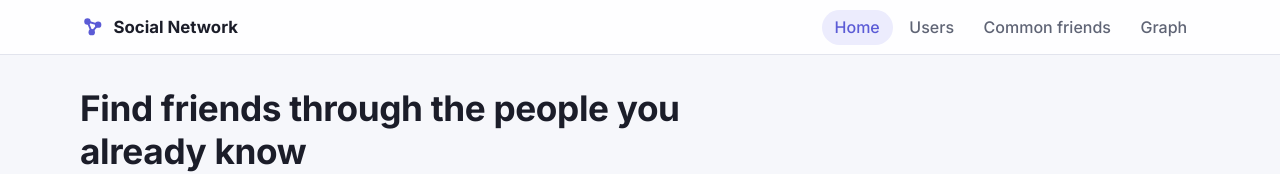
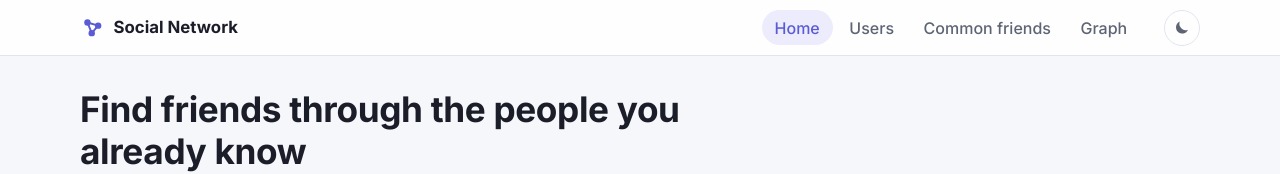
Before and after one commit to AleBL/social-network, a Vue app in the folder social-network-frontend/: page / in a window 1280 px wide. Shown: the top 174 px of the page. Built offline with nearby package versions, Linux system fonts and the light colour scheme; no server answers.

Commit message:
feat(frontend): add a light/dark theme toggle

```diff
--- a/social-network-frontend/index.html
+++ b/social-network-frontend/index.html
@@ -15,6 +15,18 @@
       href="https://fonts.googleapis.com/css2?family=Inter:wght@400;500;600;700&display=swap"
     />
     <title>Social Network</title>
+    <script>
+      // Applies the saved theme before the first paint (no flash of the
+      // wrong theme). Same storage key as src/utils/theme.js.
+      try {
+        const theme = localStorage.getItem('theme');
+        if (theme === 'light' || theme === 'dark') {
+          document.documentElement.dataset.theme = theme;
+        }
+      } catch {
+        // Storage blocked (private mode): the system theme is used.
+      }
+    </script>
   </head>
   <body>
     <noscript>
--- a/social-network-frontend/src/App.vue
+++ b/social-network-frontend/src/App.vue
@@ -24,6 +24,7 @@
           </RouterLink>
           <RouterLink to="/graph" class="nav-link">Graph</RouterLink>
         </nav>
+        <ThemeToggle />
       </div>
     </header>
 
@@ -45,10 +46,11 @@
 
 <script>
 import ApiStatus from './components/ApiStatus.vue';
+import ThemeToggle from './components/ThemeToggle.vue';
 
 export default {
   name: 'App',
-  components: { ApiStatus }
+  components: { ApiStatus, ThemeToggle }
 };
 </script>
 
@@ -108,6 +110,7 @@ export default {
 nav {
   display: flex;
   gap: 0.25rem;
+  margin-left: auto;
   overflow-x: auto;
 }
 
--- a/social-network-frontend/src/assets/main.css
+++ b/social-network-frontend/src/assets/main.css
@@ -1,45 +1,35 @@
 /* Design tokens and base styles shared by every page.
-   The dark theme follows the operating system preference. */
+   Each color is light-dark(light value, dark value). The theme follows the
+   operating system until the user picks one with the header toggle, which
+   sets <html data-theme="light|dark"> (see utils/theme.js). */
 :root {
-  color-scheme: light;
-  --color-bg: #f6f7fb;
-  --color-surface: #ffffff;
-  --color-surface-2: #f0f1f7;
-  --color-border: #e2e4ed;
-  --color-text: #1b1d29;
-  --color-muted: #5f6475;
-  --color-primary: #5b5bd6;
-  --color-primary-hover: #4848c2;
-  --color-primary-soft: #ececfd;
-  --color-on-primary: #ffffff;
-  --color-error: #c92a2a;
-  --color-success: #2b8a3e;
-  --shadow-sm: 0 1px 2px rgb(16 24 40 / 6%);
-  --shadow-md: 0 8px 24px rgb(16 24 40 / 8%);
+  color-scheme: light dark;
+  --color-bg: light-dark(#f6f7fb, #0e1016);
+  --color-surface: light-dark(#ffffff, #161922);
+  --color-surface-2: light-dark(#f0f1f7, #1e2230);
+  --color-border: light-dark(#e2e4ed, #2a2f3e);
+  --color-text: light-dark(#1b1d29, #e8eaf2);
+  --color-muted: light-dark(#5f6475, #9ba2b6);
+  --color-primary: light-dark(#5b5bd6, #8e90ff);
+  --color-primary-hover: light-dark(#4848c2, #a7a9ff);
+  --color-primary-soft: light-dark(#ececfd, #252851);
+  --color-on-primary: light-dark(#ffffff, #11131c);
+  --color-error: light-dark(#c92a2a, #ff8a8a);
+  --color-success: light-dark(#2b8a3e, #6ad381);
+  --shadow-sm: 0 1px 2px light-dark(rgb(16 24 40 / 6%), rgb(0 0 0 / 40%));
+  --shadow-md: 0 8px 24px light-dark(rgb(16 24 40 / 8%), rgb(0 0 0 / 45%));
   --radius: 14px;
   --radius-sm: 8px;
   --font-sans: 'Inter', system-ui, -apple-system, 'Segoe UI', Roboto,
     sans-serif;
 }
 
-@media (prefers-color-scheme: dark) {
-  :root {
-    color-scheme: dark;
-    --color-bg: #0e1016;
-    --color-surface: #161922;
-    --color-surface-2: #1e2230;
-    --color-border: #2a2f3e;
-    --color-text: #e8eaf2;
-    --color-muted: #9ba2b6;
-    --color-primary: #8e90ff;
-    --color-primary-hover: #a7a9ff;
-    --color-primary-soft: #252851;
-    --color-on-primary: #11131c;
-    --color-error: #ff8a8a;
-    --color-success: #6ad381;
-    --shadow-sm: 0 1px 2px rgb(0 0 0 / 40%);
-    --shadow-md: 0 8px 24px rgb(0 0 0 / 45%);
-  }
+:root[data-theme='light'] {
+  color-scheme: light;
+}
+
+:root[data-theme='dark'] {
+  color-scheme: dark;
 }
 
 *,
--- /dev/null
+++ b/social-network-frontend/src/components/ThemeToggle.vue
@@ -0,0 +1,71 @@
+<template>
+  <button
+    type="button"
+    class="theme-toggle"
+    :aria-label="label"
+    :title="label"
+    @click="toggle"
+  >
+    <!-- Shows the theme you switch to: a sun in dark mode, a moon in light. -->
+    <svg v-if="theme === 'dark'" viewBox="0 0 24 24" aria-hidden="true">
+      <circle cx="12" cy="12" r="4" fill="currentColor" />
+      <g stroke="currentColor" stroke-width="2" stroke-linecap="round">
+        <path
+          d="M12 2v2M12 20v2M4.9 4.9l1.4 1.4M17.7 17.7l1.4 1.4M2 12h2M20 12h2M4.9 19.1l1.4-1.4M17.7 6.3l1.4-1.4"
+        />
+      </g>
+    </svg>
+    <svg v-else viewBox="0 0 24 24" aria-hidden="true">
+      <path
+        fill="currentColor"
+        d="M20.5 14.6A8.5 8.5 0 0 1 9.4 3.5a8.5 8.5 0 1 0 11.1 11.1z"
+      />
+    </svg>
+  </button>
+</template>
+
+<script>
+import { getCurrentTheme, setTheme } from '../utils/theme';
+
+export default {
+  name: 'ThemeToggle',
+  data() {
+    return { theme: getCurrentTheme() };
+  },
+  computed: {
+    label() {
+      return this.theme === 'dark'
+        ? 'Switch to light theme'
+        : 'Switch to dark theme';
+    }
+  },
+  methods: {
+    toggle() {
+      this.theme = this.theme === 'dark' ? 'light' : 'dark';
+      setTheme(this.theme);
+    }
+  }
+};
+</script>
+
+<style scoped>
+.theme-toggle {
+  width: 2.25rem;
+  height: 2.25rem;
+  padding: 0;
+  border-radius: 50%;
+  border-color: var(--color-border);
+  background: transparent;
+  color: var(--color-muted);
+}
+
+.theme-toggle:hover:not(:disabled) {
+  background: var(--color-surface-2);
+  color: var(--color-text);
+}
+
+svg {
+  width: 1.1rem;
+  height: 1.1rem;
+}
+</style>
--- a/social-network-frontend/src/components/UserAvatar.vue
+++ b/social-network-frontend/src/components/UserAvatar.vue
@@ -68,8 +68,15 @@ export default {
   width: var(--size);
   height: var(--size);
   border-radius: 50%;
-  background: hsl(var(--avatar-hue) 70% 92%);
-  color: hsl(var(--avatar-hue) 55% 30%);
+  /* Follows the light/dark theme (see main.css). */
+  background: light-dark(
+    hsl(var(--avatar-hue) 70% 92%),
+    hsl(var(--avatar-hue) 35% 24%)
+  );
+  color: light-dark(
+    hsl(var(--avatar-hue) 55% 30%),
+    hsl(var(--avatar-hue) 80% 84%)
+  );
   font-weight: 700;
   font-size: calc(var(--size) * 0.38);
   letter-spacing: 0.02em;
@@ -88,10 +95,4 @@ export default {
   --size: 4.5rem;
 }
 
-@media (prefers-color-scheme: dark) {
-  .avatar {
-    background: hsl(var(--avatar-hue) 35% 24%);
-    color: hsl(var(--avatar-hue) 80% 84%);
-  }
-}
 </style>
--- /dev/null
+++ b/social-network-frontend/src/utils/theme.js
@@ -0,0 +1,36 @@
+// Light/dark theme. Without a saved choice the operating system decides;
+// the toggle saves "light" or "dark" and sets <html data-theme>, which
+// main.css reads. index.html applies the saved value before the first paint.
+export const THEME_STORAGE_KEY = 'theme';
+
+function systemTheme() {
+  return window.matchMedia?.('(prefers-color-scheme: dark)').matches
+    ? 'dark'
+    : 'light';
+}
+
+export function getStoredTheme() {
+  try {
+    const theme = localStorage.getItem(THEME_STORAGE_KEY);
+    return theme === 'light' || theme === 'dark' ? theme : null;
+  } catch {
+    return null;
+  }
+}
+
+// The theme on screen: the one picked by the user, or the system one.
+export function getCurrentTheme() {
+  return (
+    document.documentElement.dataset.theme || getStoredTheme() || systemTheme()
+  );
+}
+
+export function setTheme(theme) {
+  document.documentElement.dataset.theme = theme;
+
+  try {
+    localStorage.setItem(THEME_STORAGE_KEY, theme);
+  } catch {
+    // Storage blocked (private mode): the theme still applies to this visit.
+  }
+}
```
Also changed, not shown: 1 other file (tests, documents, lock files or other folders).
